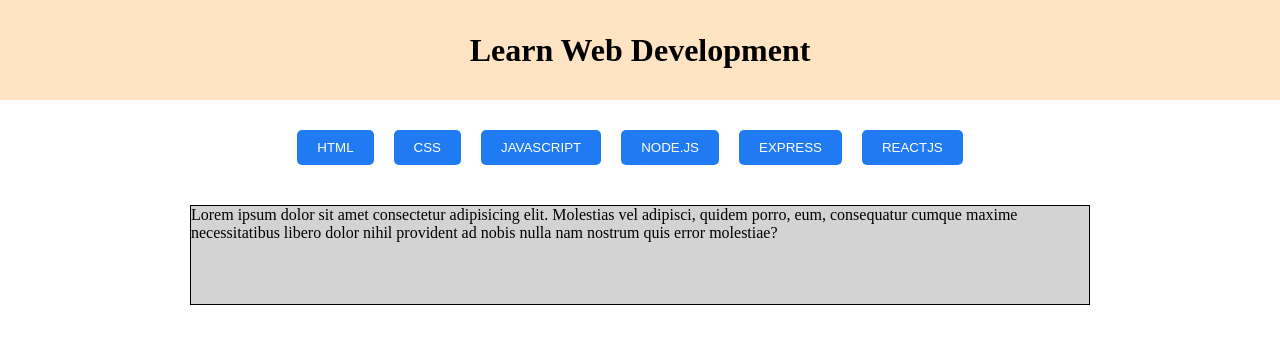
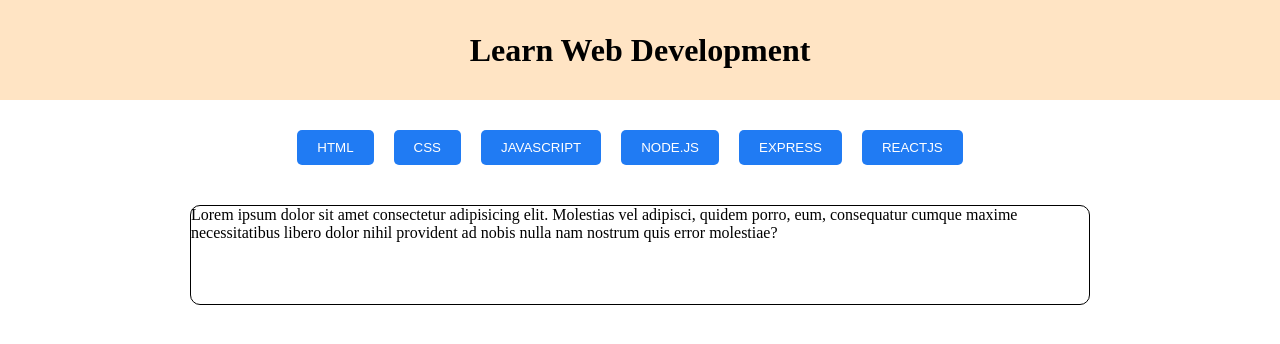
Before and after one commit to SwitchTia/react-use-state, a React (Vite) app: page / in a window 1280 px wide. Shown: the top 344 px of the page. Built offline with nearby package versions, Linux system fonts and the light colour scheme.

Commit message:
Feat: Box adjustment

```diff
--- a/src/index.css
+++ b/src/index.css
@@ -32,9 +32,9 @@
 .box {
   width: 100%;
   height: 100px;
-  background-color: lightgray;
   border: 1px solid black;
   margin-top: 20px;
+  border-radius: 10px;
 }
 
 .active {
```
